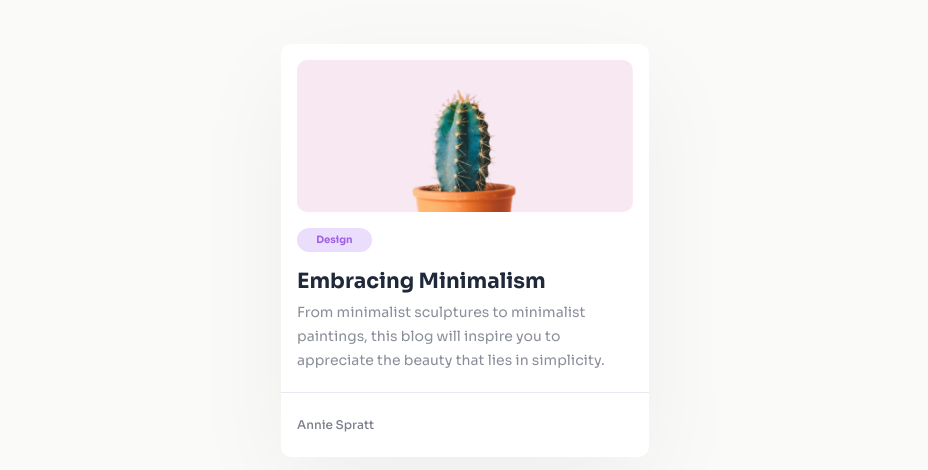
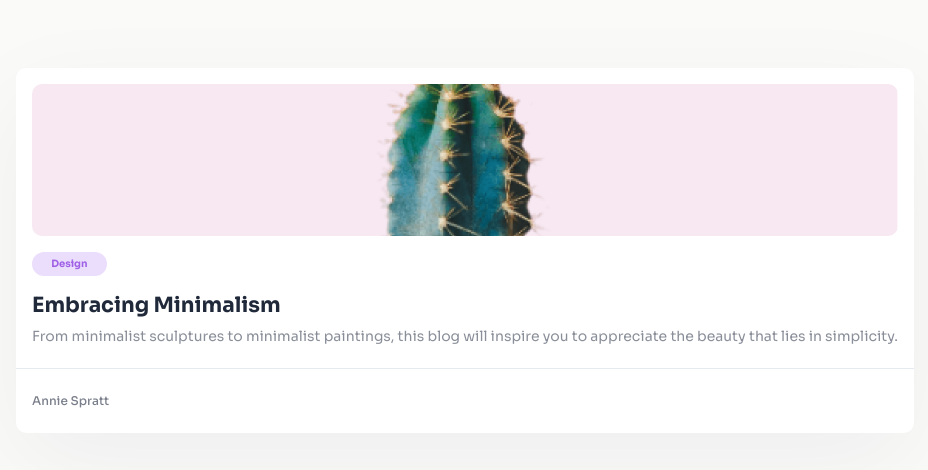
Before and after one commit to marce7ina/minimal-blog-card-devchallenges, a plain HTML site: page index.html in a window 1280 px wide. Shown: the part 150-620 px from the top of the page, without its empty margins (175-1103 px from the left). Drawn offline with Linux system fonts and the light colour scheme.

Commit message:
Update styles.css

```diff
--- a/styles.css
+++ b/styles.css
@@ -23,9 +23,9 @@ body {
   background-color: var(--greyish-white);
 }
 #article {
-  margin: 0 10%;
+  margin: 10%;
   background-color: var(--white);
-  width: 368px;
+  min-width: 368px;
   padding: 1rem;
   border-radius: 10px;
   display: flex;
@@ -36,6 +36,7 @@ body {
 
 .cactus-image {
   height: 152px;
+  object-fit: cover;
   width: 100%;
   border-radius: 10px;
 }
```
